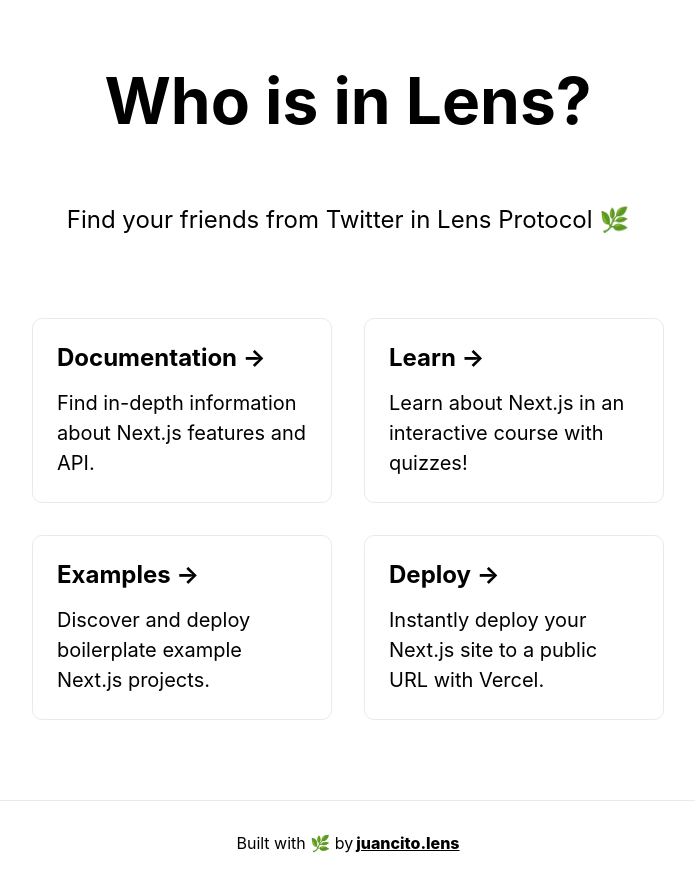
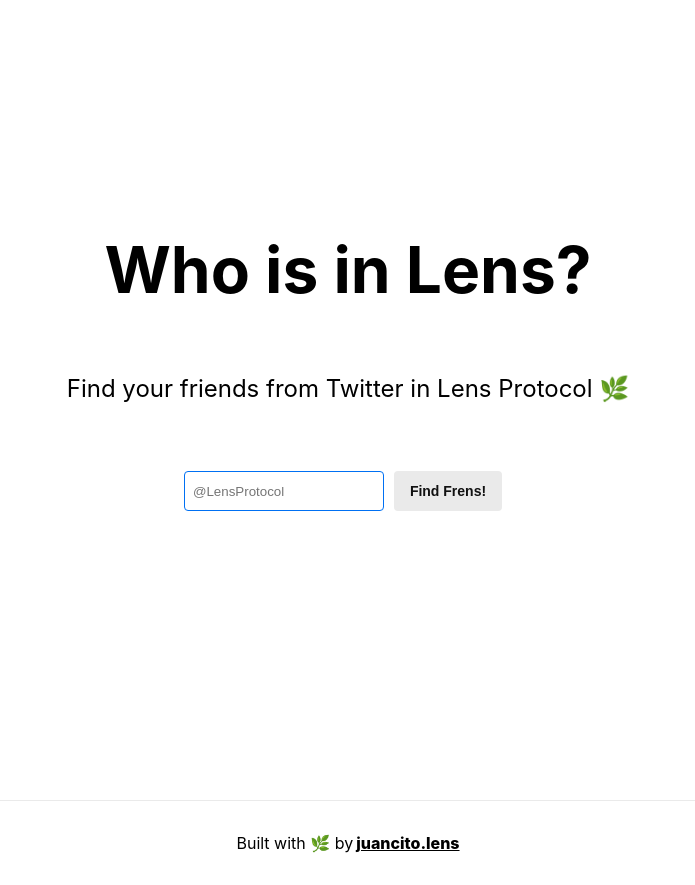
Before and after one commit to 0xJuancito/inlens, a Next.js app: page / in a window 1280 px wide. Shown: the whole page, without its empty margins (292-987 px from the left). Built offline with nearby package versions, Linux system fonts and the light colour scheme.

Commit message:
integrate api

```diff
--- a/pages/api/frens.ts
+++ b/pages/api/frens.ts
@@ -7,6 +7,22 @@
 });
 
 const frens = [
+  {
+    twitter: "StaniKulechov",
+    lens: "stani.lens",
+  },
+  {
+    twitter: "StaniKulechov",
+    lens: "stani.lens",
+  },
+  {
+    twitter: "StaniKulechov",
+    lens: "stani.lens",
+  },
+  {
+    twitter: "StaniKulechov",
+    lens: "stani.lens",
+  },
   {
     twitter: "StaniKulechov",
     lens: "stani.lens",
--- a/pages/index.js
+++ /dev/null
@@ -1,60 +0,0 @@
-import Head from 'next/head'
-import Image from 'next/image'
-import styles from '../styles/Home.module.css'
-
-export default function Home() {
-  return (
-    <div className={styles.container}>
-      <Head>
-        <title>Create Next App</title>
-        <meta name="description" content="Generated by create next app" />
-        <link rel="icon" href="/favicon.ico" />
-      </Head>
-
-      <main className={styles.main}>
-        <h1 className={styles.title}>
-          Who is in Lens?
-        </h1>
-
-        <p className={styles.description}>
-          ​Find your friends from Twitter in Lens Protocol 🌿
-        </p>
-
-        <div className={styles.grid}>
-          <a href="https://nextjs.org/docs" className={styles.card}>
-            <h2>Documentation &rarr;</h2>
-            <p>Find in-depth information about Next.js features and API.</p>
-          </a>
-
-          <a href="https://nextjs.org/learn" className={styles.card}>
-            <h2>Learn &rarr;</h2>
-            <p>Learn about Next.js in an interactive course with quizzes!</p>
-          </a>
-
-          <a
-            href="https://github.com/vercel/next.js/tree/canary/examples"
-            className={styles.card}
-          >
-            <h2>Examples &rarr;</h2>
-            <p>Discover and deploy boilerplate example Next.js projects.</p>
-          </a>
-
-          <a
-            href="https://vercel.com/new?utm_source=create-next-app&utm_medium=default-template&utm_campaign=create-next-app"
-            className={styles.card}
-          >
-            <h2>Deploy &rarr;</h2>
-            <p>
-              Instantly deploy your Next.js site to a public URL with Vercel.
-            </p>
-          </a>
-        </div>
-      </main>
-
-      <footer className={styles.footer}>
-          <span role="img" aria-label="sheep">Built with 🌿 by</span>
-          <a href='https://www.lensfrens.xyz/juancito.lens' target="blank">juancito.lens</a>
-      </footer>
-    </div>
-  )
-}
--- /dev/null
+++ b/pages/index.tsx
@@ -0,0 +1,126 @@
+import Head from "next/head";
+import { useRef, useState, useEffect, SetStateAction } from "react";
+import styles from "../styles/Home.module.css";
+
+export default function Home() {
+  const [waiting, setWaiting] = useState(false);
+  const [frens, setFrens] = useState([]);
+  const [errorMessage, setErrorMessage] = useState("");
+  const [inputValue, setInputValue] = useState("");
+  const twitterInput = useRef(null);
+
+  const onChangeHandler = (event: {
+    target: { value: SetStateAction<string> };
+  }) => {
+    setInputValue(event.target.value);
+  };
+
+  useEffect(() => {
+    if (twitterInput.current) twitterInput.current.focus();
+  }, [twitterInput]);
+
+  const makeRequest = async () => {
+    if (waiting) {
+      return;
+    }
+    setWaiting(true);
+
+    const parsedValue = inputValue.replaceAll("@", "");
+
+    if (!parsedValue) {
+      setWaiting(false);
+      return;
+    }
+    try {
+      const res = await fetch(`/api/frens?username=${parsedValue}`);
+
+      setFrens([]);
+      setErrorMessage("");
+
+      if (res.status === 200) {
+        const newFrens = await res.json();
+        if (newFrens.length) {
+          setFrens(newFrens);
+        } else {
+          setErrorMessage("No friend was found :(");
+        }
+      } else {
+        setErrorMessage(
+          "Too many requests. Please try again in a few minutes ⌛️"
+        );
+      }
+
+      setWaiting(false);
+    } catch (err) {
+      console.log(err);
+      setWaiting(false);
+    }
+  };
+
+  const frensList = () => {
+    return (
+      <ul>
+        {frens.map((fren) => (
+          <li key={fren.twitter}>
+            {fren.twitter} {"=>"} {fren.lens}
+          </li>
+        ))}
+      </ul>
+    );
+  };
+
+  const renderHeart = () => {
+    return (
+      <span className={styles.ldsheart}>
+        <div></div>
+      </span>
+    );
+  };
+
+  return (
+    <div className={styles.container}>
+      <Head>
+        <title>Create Next App</title>
+        <meta name="description" content="Generated by create next app" />
+        <link rel="icon" href="/favicon.ico" />
+      </Head>
+
+      <main className={styles.main}>
+        <h1 className={styles.title}>Who is in Lens?</h1>
+
+        <p className={styles.description}>
+          ​Find your friends from Twitter in Lens Protocol 🌿
+        </p>
+
+        <div className={styles.inputContainer}>
+          <input
+            type="text"
+            name="twitterInput"
+            ref={twitterInput}
+            value={inputValue}
+            onChange={onChangeHandler}
+            placeholder="@LensProtocol"
+          ></input>
+          <button onClick={() => makeRequest()}>Find Frens!</button>
+          {waiting === true ? renderHeart() : ""}
+        </div>
+        <div>
+          {waiting === true
+            ? "Finding frens in Lens. Please wait a few seconds :)"
+            : ""}
+        </div>
+        <div>{!waiting && errorMessage}</div>
+        <div>{!waiting && frens && frensList()}</div>
+      </main>
+
+      <footer className={styles.footer}>
+        <span role="img" aria-label="sheep">
+          Built with 🌿 by
+        </span>
+        <a href="https://www.lensfrens.xyz/juancito.lens" target="blank">
+          juancito.lens
+        </a>
+      </footer>
+    </div>
+  );
+}
--- a/styles/Home.module.css
+++ b/styles/Home.module.css
@@ -108,3 +108,65 @@
     flex-direction: column;
   }
 }
+
+.inputContainer {
+  position: relative;
+}
+
+.ldsheart {
+  top: -26px;
+  right: -21px;
+  scale: 0.7;
+  display: inline-block;
+  position: absolute;
+  width: 40px;
+  height: 40px;
+  transform: rotate(45deg);
+  transform-origin: 40px 40px;
+}
+.ldsheart div {
+  top: 32px;
+  left: 32px;
+  position: absolute;
+  width: 32px;
+  height: 32px;
+  background: #ff6961;
+  animation: ldsheart 1.2s infinite cubic-bezier(0.215, 0.61, 0.355, 1);
+}
+.ldsheart div:after,
+.ldsheart div:before {
+  content: " ";
+  position: absolute;
+  display: block;
+  width: 32px;
+  height: 32px;
+  background: #ff6961;
+}
+.ldsheart div:before {
+  left: -24px;
+  border-radius: 50% 0 0 50%;
+}
+.ldsheart div:after {
+  top: -24px;
+  border-radius: 50% 50% 0 0;
+}
+@keyframes ldsheart {
+  0% {
+    transform: scale(0.95);
+  }
+  5% {
+    transform: scale(1.1);
+  }
+  39% {
+    transform: scale(0.85);
+  }
+  45% {
+    transform: scale(1);
+  }
+  60% {
+    transform: scale(0.95);
+  }
+  100% {
+    transform: scale(0.9);
+  }
+}
--- a/styles/globals.css
+++ b/styles/globals.css
@@ -14,3 +14,36 @@
 * {
   box-sizing: border-box;
 }
+
+input {
+  height: 40px;
+  padding: 0.5rem;
+  border: 1px solid #ccc;
+  border-radius: 0.25rem;
+  box-sizing: border-box;
+  margin-bottom: 2.5rem;
+  width: 200px;
+}
+
+input:focus {
+  outline: none;
+  border-color: #0070f3;
+}
+
+button {
+  border-radius: 4px;
+  height: 40px;
+  padding: 0.5rem 1rem;
+  font-size: 16px;
+  border: none;
+  transition: 0.25s all ease;
+  background-color: #eaeaea;
+  font-size: 14px;
+  font-weight: 600;
+  color: #111;
+  margin: 0 10px;
+}
+
+button:hover {
+  box-shadow: 0 5px 10px rgba(0, 0, 0, 0.12);
+}
```
